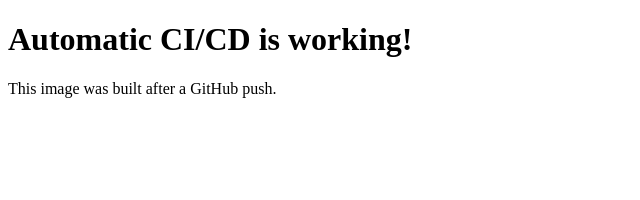
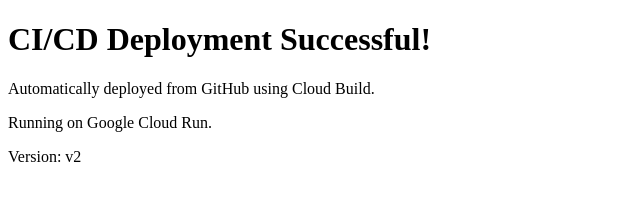
Before and after one commit to amanjainphotos01/devops-demo, a plain HTML site: page index.html in a window 1280 px wide. Shown: the whole page, without its empty margins (0-640 px from the left). Drawn offline with Linux system fonts and the light colour scheme.

Commit message:
Automate Cloud Run deployment

```diff
--- a/index.html
+++ b/index.html
@@ -4,7 +4,9 @@
   <title>GCP DevOps CI/CD</title>
 </head>
 <body>
-  <h1>Automatic CI/CD is working!</h1>
-  <p>This image was built after a GitHub push.</p>
+  <h1>CI/CD Deployment Successful!</h1>
+  <p>Automatically deployed from GitHub using Cloud Build.</p>
+  <p>Running on Google Cloud Run.</p>
+  <p>Version: v2</p>
 </body>
 </html>
```
Also changed, not shown: 2 other files.
